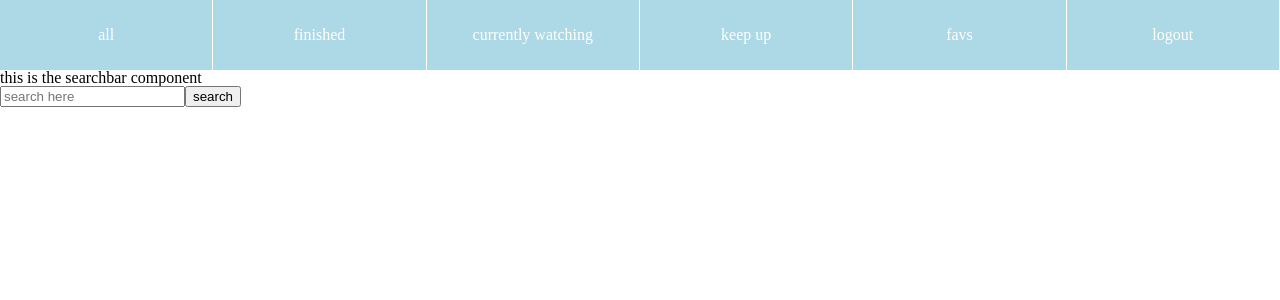
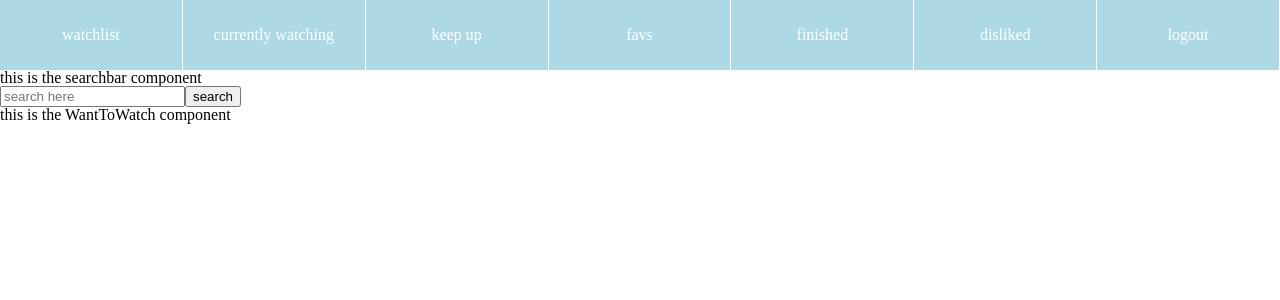
Before and after one commit to sarahrosecooper/personal-tv-app, a React (Create React App) app: page /watchlist in a window 1280 px wide. Shown: the top 300 px of the page. Built offline with nearby package versions, Linux system fonts and the light colour scheme.

Commit message:
(fix)Edited the nav bar and some link routes

```diff
--- a/src/App.js
+++ b/src/App.js
@@ -1,14 +1,13 @@
 import React from "react";
 import Navigation from "./components/Navigation";
 import Login from "./components/Login";
-import AllLogged from "./components/AllLogged";
 import Finished from "./components/Finished";
 import Disliked from "./components/Disliked";
-import EyeOut from "./components/EyeOut";
+import KeepUp from "./components/KeepUp";
 import Favorited from "./components/Favorited";
 import LandingPage from "./components/LandingPage";
 import TopFive from "./components/TopFive";
-import WantToWatch from "./components/WantToWatch";
+import WatchList from "./components/WatchList";
 import CurrentlyWatching from "./components/CurrentlyWatching";
 import SingleShow from "./components/SingleShow";
 import AllResults from "./components/AllResults";
@@ -20,7 +19,7 @@ function App() {
     <div>
       <Navigation />
 
-      {/*// FIXME If I am logged in, register LandingPage if I am not logged in, register Login page, or maybe create a seperate page to login // */}
+      {/*// FIXME If I am logged in, register LandingPage if I am not logged in, register Login page, or maybe create a separate page to login // */}
 
       {/* SECTION ROUTES */}
       <Route path="/home">
@@ -29,17 +28,14 @@ function App() {
       <Route path="/login">
         <Login />
       </Route>
-      <Route path="/all">
-        <AllLogged />
-      </Route>
       <Route path="/finished">
         <Finished />
       </Route>
       <Route path="/disliked">
         <Disliked />
       </Route>
-      <Route path="/keepaneyeout">
-        <EyeOut />
+      <Route path="/keepup">
+        <KeepUp />
       </Route>
       <Route path="/favorited">
         <Favorited />
@@ -47,8 +43,8 @@ function App() {
       <Route path="/topfive">
         <TopFive />
       </Route>
-      <Route path="/wanttowatch">
-        <WantToWatch />
+      <Route path="/watchlist">
+        <WatchList />
       </Route>
       <Route path="/currentlywatching">
         <CurrentlyWatching />
--- a/src/components/AllLogged.js
+++ /dev/null
@@ -1,9 +0,0 @@
-import React from "react";
-
-// this component will render ALL shows that a user has logged
-
-const AllLogged = () => {
-  return <div>this is the AllLogged component</div>;
-};
-
-export default AllLogged;
--- a/src/components/EyeOut.js
+++ b/src/components/KeepUp.js
@@ -2,8 +2,8 @@ import React from "react";
 
 // This component will have the tv shows that are still in production that the user is interested in being updated when new episodes/seasons are dropped
 
-const EyeOut = () => {
-  return <div>this is the EyeOut component</div>;
+const KeepUp = () => {
+  return <div>this is the KeepUp component</div>;
 };
 
-export default EyeOut;
+export default KeepUp;
--- a/src/components/Navigation.js
+++ b/src/components/Navigation.js
@@ -9,13 +9,8 @@ const Navigation = () => {
       <nav>
         <ul className="navigation-container">
           <li className="navigation-li">
-            <Link className="navigation-a-link" to="/all">
-              all
-            </Link>
-          </li>
-          <li className="navigation-li">
-            <Link className="navigation-a-link" to="/finished">
-              finished
+            <Link className="navigation-a-link" to="/watchlist">
+              watchlist
             </Link>
           </li>
           <li className="navigation-li">
@@ -33,6 +28,16 @@ const Navigation = () => {
             {/* NOTE within will be top 5 component?  */}
             <Link className="navigation-a-link" to="/favorited">
               favs
+            </Link>
+          </li>
+          <li className="navigation-li">
+            <Link className="navigation-a-link" to="/finished">
+              finished
+            </Link>
+          </li>
+          <li className="navigation-li">
+            <Link className="navigation-a-link" to="/disliked">
+              disliked
             </Link>
           </li>
 
--- a/src/components/WantToWatch.js
+++ b/src/components/WatchList.js
@@ -2,8 +2,8 @@ import React from "react";
 
 // Pretty self explanatory
 
-const WantToWatch = () => {
+const WatchList = () => {
   return <div>this is the WantToWatch component</div>;
 };
 
-export default WantToWatch;
+export default WatchList;
```
